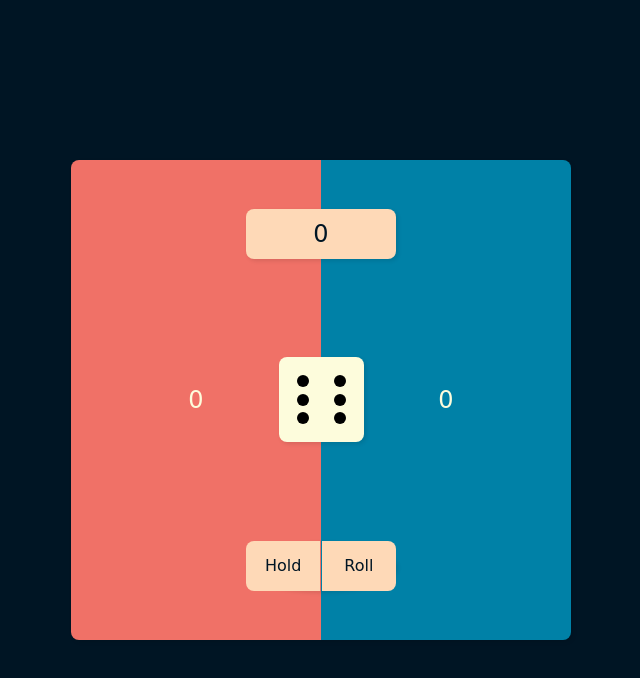
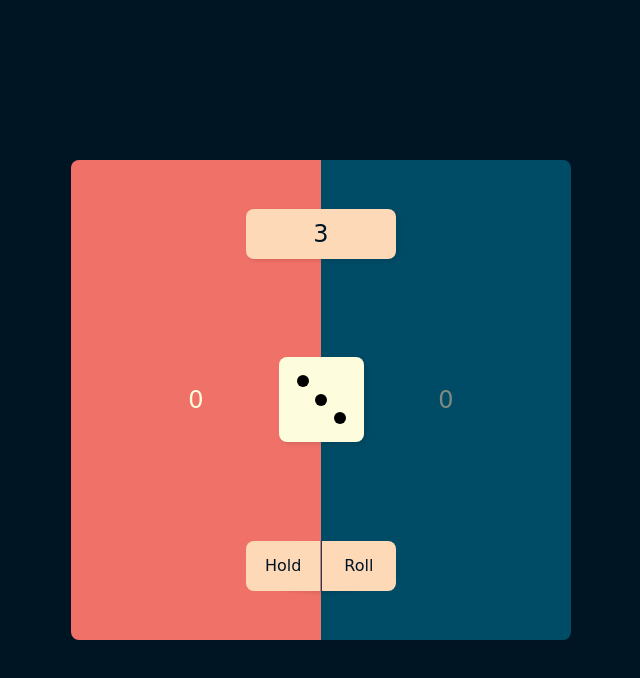
Before and after one commit to mhmdmsvi24/Dicer, a plain HTML site: page Level-1/index.html in a window 1280 px wide. Both pictures are taken after a click on the link "Roll". Shown: the whole page, without its empty margins (319-959 px from the left). Drawn offline with Linux system fonts and the light colour scheme.

Commit message:
feat: roll functionality alongside live score

```diff
--- a/Level-1/script.js
+++ b/Level-1/script.js
@@ -4,27 +4,30 @@ const leftPlayer = {
   roundScore: 0,
   finalScore: 0,
   active: true,
-}
+};
 
 const rightPlayer = {
   id: document.getElementById("right-player"),
   roundScore: 0,
   finalScore: 0,
   active: false,
-}
+};
 
-const players = [leftPlayer, rightPlayer]
+const players = [leftPlayer, rightPlayer];
 
 // changing active player color
 function activePlayer(players) {
   players.map((player) => {
     player.active === false
-    ? player.id.classList.add("opacity-50")
-    : player.id.classList.remove("opacity-50");
-  })
+      ? player.id.classList.add("opacity-50")
+      : player.id.classList.remove("opacity-50");
+  });
 
   return players.filter((player) => player.active);
 }
+
+// init and selects current player
+const currentPlayer = activePlayer(players);
 
 // switches the players turn
 function switchPlayer(player) {
@@ -37,3 +40,51 @@ function switchPlayer(player) {
 
 const holdBtn = document.getElementById("btn-hold");
 holdBtn.addEventListener("click", () => switchPlayer(players));
+
+// Roll functionality
+
+// random number (1 - 6)
+const randNum = () => Math.trunc(Math.random() * 6) + 1;
+
+const rollBtn = document.getElementById("btn-roll");
+rollBtn.addEventListener("click", () => dice(randNum()));
+
+const d1 = document.getElementById("dice-1");
+const d2 = document.getElementById("dice-2");
+const d3 = document.getElementById("dice-3");
+const d4 = document.getElementById("dice-4");
+const d5 = document.getElementById("dice-5");
+const d6 = document.getElementById("dice-6");
+
+const dices = [d1, d2, d3, d4, d5, d6];
+
+function dice(currentRand) {
+  const randDice = document.getElementById(`dice-${currentRand}`);
+
+  dices.forEach((dice) => {
+    dice === randDice
+      ? dice.classList.remove("d-none")
+      : dice.classList.add("d-none");
+  });
+
+  if (currentRand === 1) {
+    switchPlayer(players)
+    updateLiveScore(0, true);
+  } else {
+    updateLiveScore(currentRand);
+  }
+}
+
+const liveScore = document.getElementById("live-score");
+let score = 0;
+liveScore.textContent = score;
+
+function updateLiveScore(value, turn = false) {
+  if (turn) {
+    score = 0;
+    liveScore.textContent = score;
+    return;
+  }
+  score += value;
+  liveScore.textContent = score;
+}
```
Also changed, not shown: Level-1/index.html (+1 -1 lines).
